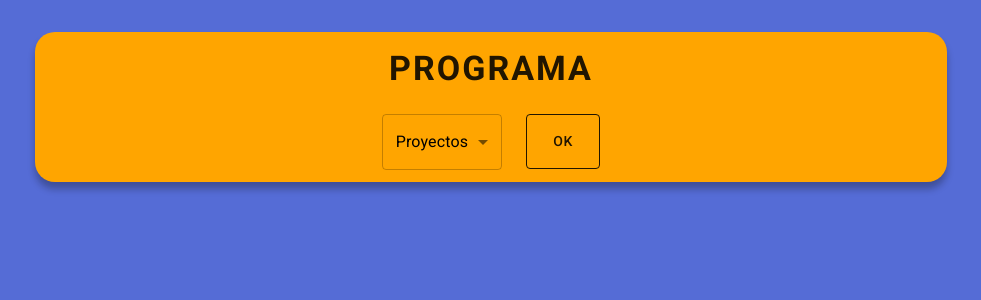
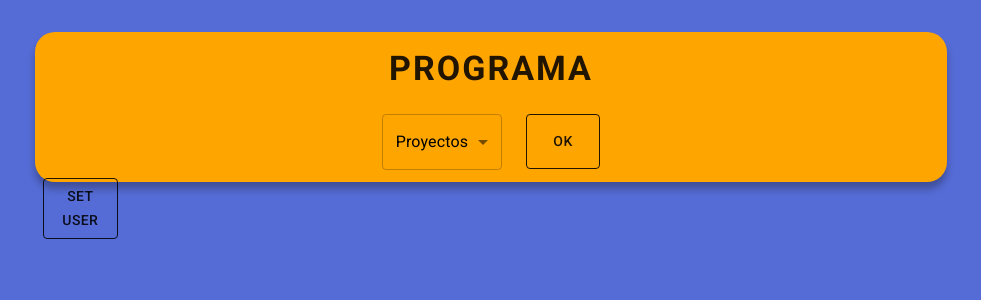
Before and after one commit to CJ-arg/mern-challenge, a React (Vite) app: page / in a window 1280 px wide. Shown: the top 300 px of the page, without its empty margins (149-1130 px from the left). Built offline with nearby package versions, Linux system fonts and the light colour scheme.

Commit message:
set user

```diff
--- a/src/tasks/pages/TasksPage.tsx
+++ b/src/tasks/pages/TasksPage.tsx
@@ -1,4 +1,4 @@
-import { useState } from "react";
+import { useState, useContext } from "react";
 import {
   Box,
   Button,
@@ -9,9 +9,11 @@ import {
   Typography,
 } from "@mui/material";
 import Select, { SelectChangeEvent } from "@mui/material/Select";
+import { UserContext } from "../../useContext/UserContext";
 
 export const TasksPage = () => {
   const [age, setAge] = useState("");
+  const { user, setCurrentUser } = useContext(UserContext);
 
   const handleChange = (event: SelectChangeEvent) => {
     setAge(event.target.value as string);
@@ -75,6 +77,24 @@ export const TasksPage = () => {
             </Button>
           </Grid>
         </Grid>
+        <Grid item xs={1}>
+          <Button
+            variant="outlined"
+            color="inherit"
+            fullWidth
+            sx={{ mt: 0, minWidth: 50, minHeight: 55 }}
+            onClick={() =>
+              setCurrentUser({
+                id: 1213,
+                name: "Carlos HardCode",
+                email: "hardcode@gmail.com",
+              })
+            }
+          >
+            SET USER
+          </Button>
+        </Grid>
+        <p> {JSON.stringify(user, null, 4)}</p>
       </Grid>
     </Grid>
   );
--- a/src/useContext/UserContext.tsx
+++ b/src/useContext/UserContext.tsx
@@ -2,11 +2,16 @@ import { createContext } from "react";
 
 interface UserContextType {
   hola: string;
-  user: {
-    id: number;
-    name: string;
-    email: string;
-  } | null;
+  user:
+    | {
+        id: number;
+        name: string;
+        email: string;
+      }
+    | undefined;
+  setCurrentUser: (
+    user: { id: number; name: string; email: string } | undefined
+  ) => void;
 }
 
 export const UserContext = createContext<UserContextType | undefined>(
--- a/src/useContext/UserProvider.tsx
+++ b/src/useContext/UserProvider.tsx
@@ -1,19 +1,21 @@
-import { ReactNode } from "react";
+import { ReactNode, useState } from "react";
 import { UserContext } from "./UserContext";
 
 interface UserProviderProps {
   children: ReactNode;
 }
 
-const user = {
-  id: 1213,
-  name: "Carlos HardCode",
-  email: "hardcode@gmail.com",
-};
+// const initialUser = {
+//   id: 1213,
+//   name: "Carlos HardCode",
+//   email: "hardcode@gmail.com",
+// };
 
 export const UserProvider = ({ children }: UserProviderProps) => {
+  const [user, setCurrentUser] = useState();
+
   return (
-    <UserContext.Provider value={{ hola: "Mundo", user }}>
+    <UserContext.Provider value={{ hola: "Mundo", user, setCurrentUser }}>
       {children}
     </UserContext.Provider>
   );
```
